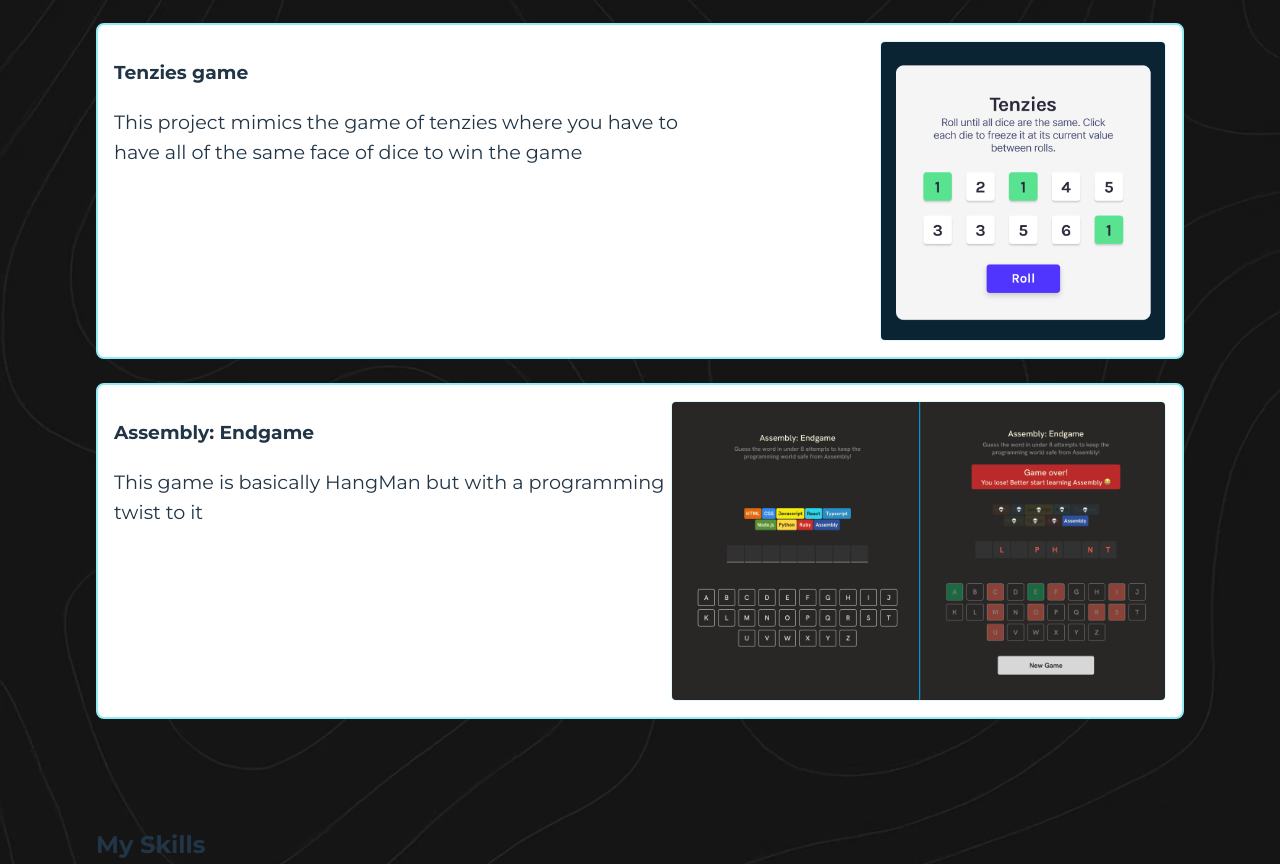
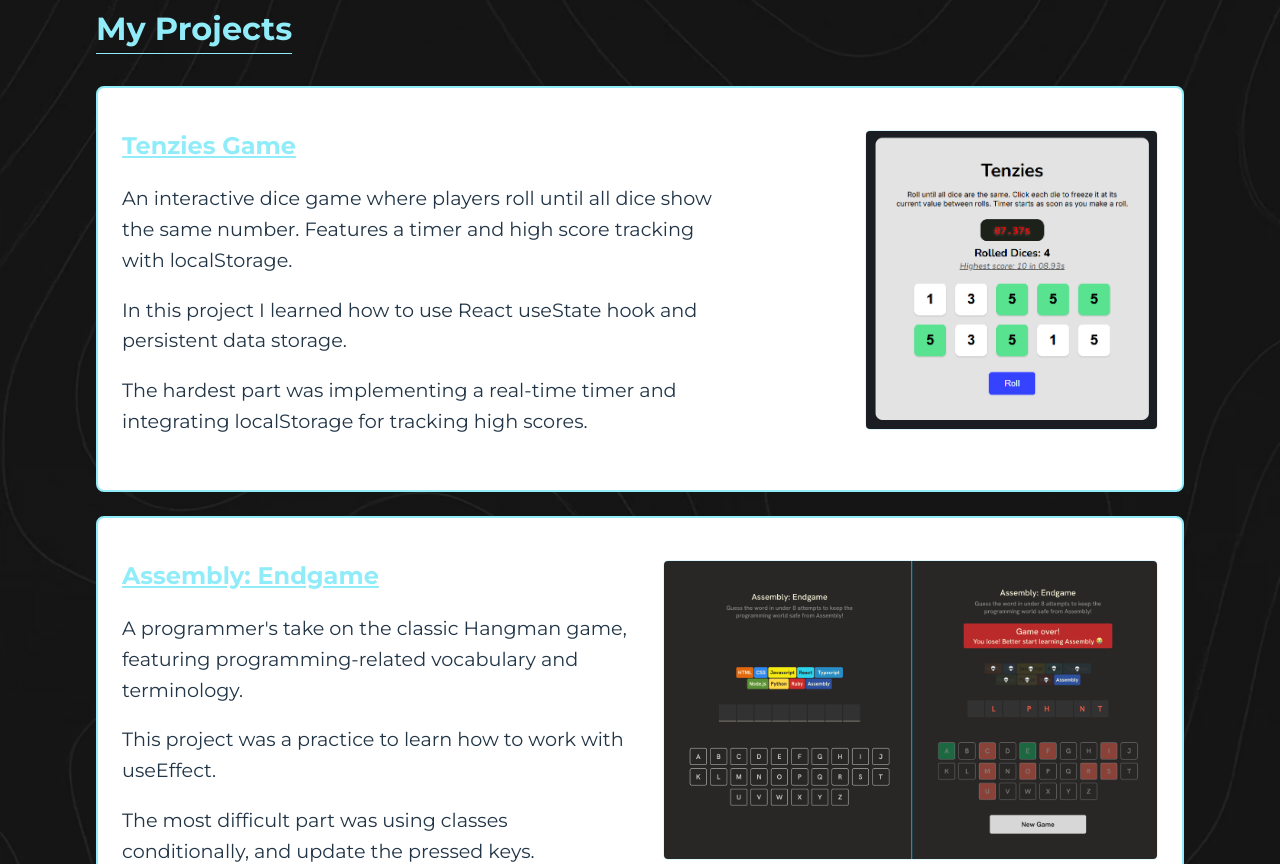
Before and after one commit to RuhlMirko/portfolio, a React (Vite) app: page / in a window 1280 px wide. Shown: the part 1224-2088 px from the top of the page. Built offline with nearby package versions, Linux system fonts and the light colour scheme; the HTML template or start-up script is replaced by a standard one.

Commit message:
Added second project info and updated styles
Added more info, updated project description and changed the styling for h3 and h2 tags

```diff
--- a/src/components/Projects.jsx
+++ b/src/components/Projects.jsx
@@ -6,11 +6,13 @@ export default function Projects() {
     <section id="projects">
       <h2>My Projects</h2>
       <ul>
-        <li >
+        <li>
           <a href="" className='project-card'>
             <div className='project-info'>
-              <h3>Tenzies game</h3>
-              <p>This project mimics the game of tenzies where you have to have all of the same face of dice to win the game</p>
+              <h3>Tenzies Game</h3>
+              <p>An interactive dice game where players roll until all dice show the same number. Features a timer and high score tracking with localStorage.</p>
+              <p>In this project I learned how to use React useState hook and persistent data storage.</p>
+              <p>The hardest part was implementing a real-time timer and integrating localStorage for tracking high scores.</p>
             </div>
 
             <img src={tenziesImg} alt="Tenzies game project" />
@@ -21,9 +23,11 @@ export default function Projects() {
           <a href="" className='project-card'>
             <div className='project-info'>
               <h3>Assembly: Endgame</h3>
-              <p>This game is basically HangMan but with a programming twist to it</p>
+              <p>A programmer's take on the classic Hangman game, featuring programming-related vocabulary and terminology.</p>
+              <p>This project was a practice to learn how to work with useEffect.</p>
+              <p>The most difficult part was using classes conditionally, and update the pressed keys.</p>
             </div>
-            <img src={assemBlyImg} alt="" />
+            <img src={assemBlyImg} alt="Assembly Endgame game project" />
           </a>
         </li>
       </ul>
--- a/src/styles.css
+++ b/src/styles.css
@@ -288,13 +288,15 @@ nav a {
 #projects .project-card {
   border: var(--border-width) solid var(--color-primary);
   border-radius: var(--border-radius-sm);
-  padding: var(--spacing-md);
+  padding: 16px 24px 34px;
   background-color: var(--bg-dark);
   width: 100%;
   margin: 0 auto;
   transition: var(--transition-hover);
   display: flex;
   justify-content: space-between;
+  align-items: center;
+  gap: var(--spacing-lg);
 }
 #projects .project-card:hover {
   background-color: #181818;
@@ -303,6 +305,20 @@ nav a {
   max-width: 600px;
   font-size: 1.2em;
   line-height: 1.6;
+}
+main h2 {
+  font-size: 2em;
+  margin-bottom: var(--spacing-md);
+  color: var(--color-primary);
+  border-bottom: var(--border-style);
+  width: fit-content;
+}
+
+h3 {
+  font-size: 1.5em;
+  margin-bottom: 0;
+  text-decoration: underline;
+  color: var(--color-primary);
 }
 
 footer {
```
Also changed, not shown: src/assets/chefClaude.png (added), src/assets/tenzies.png.
